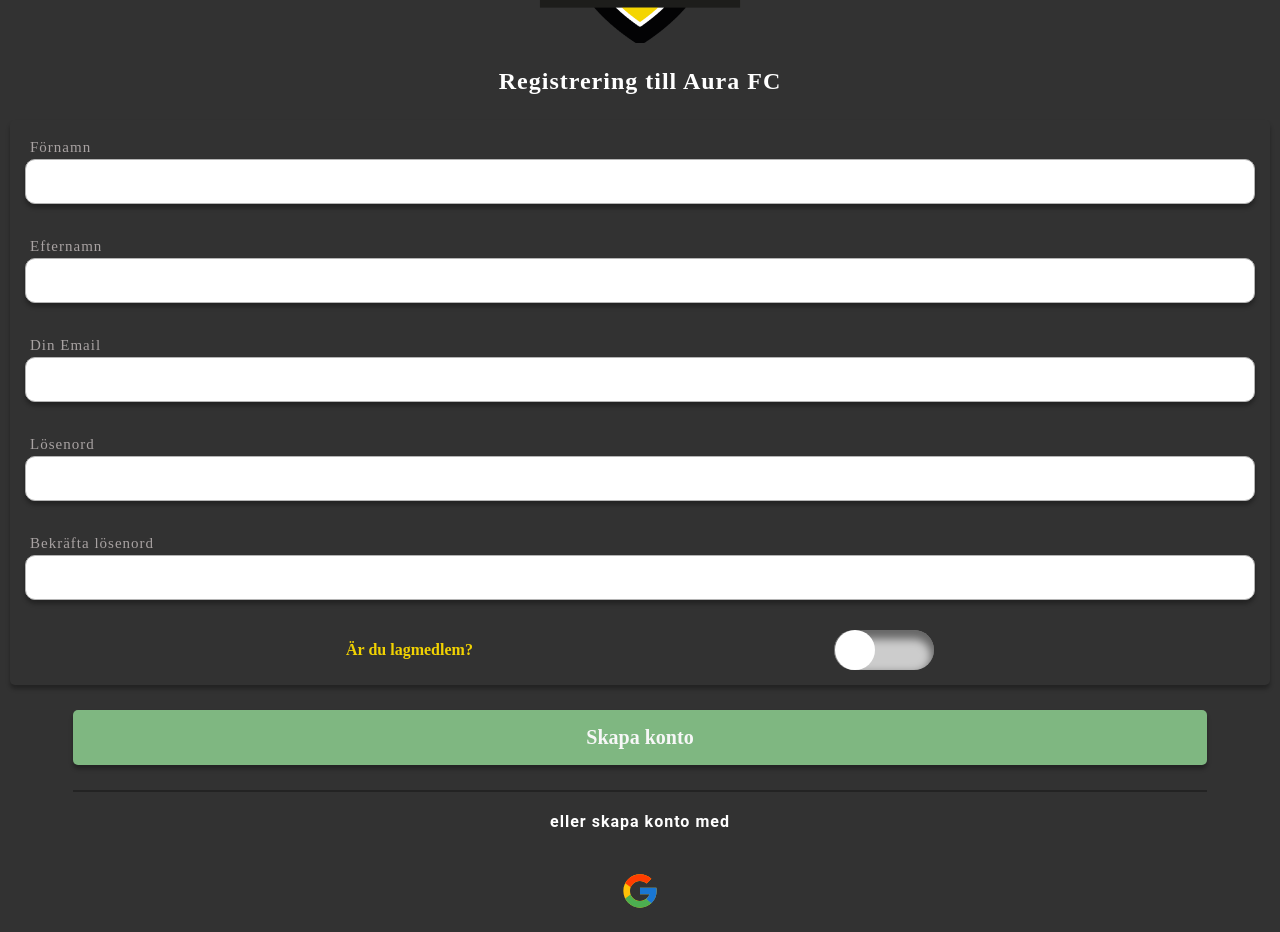
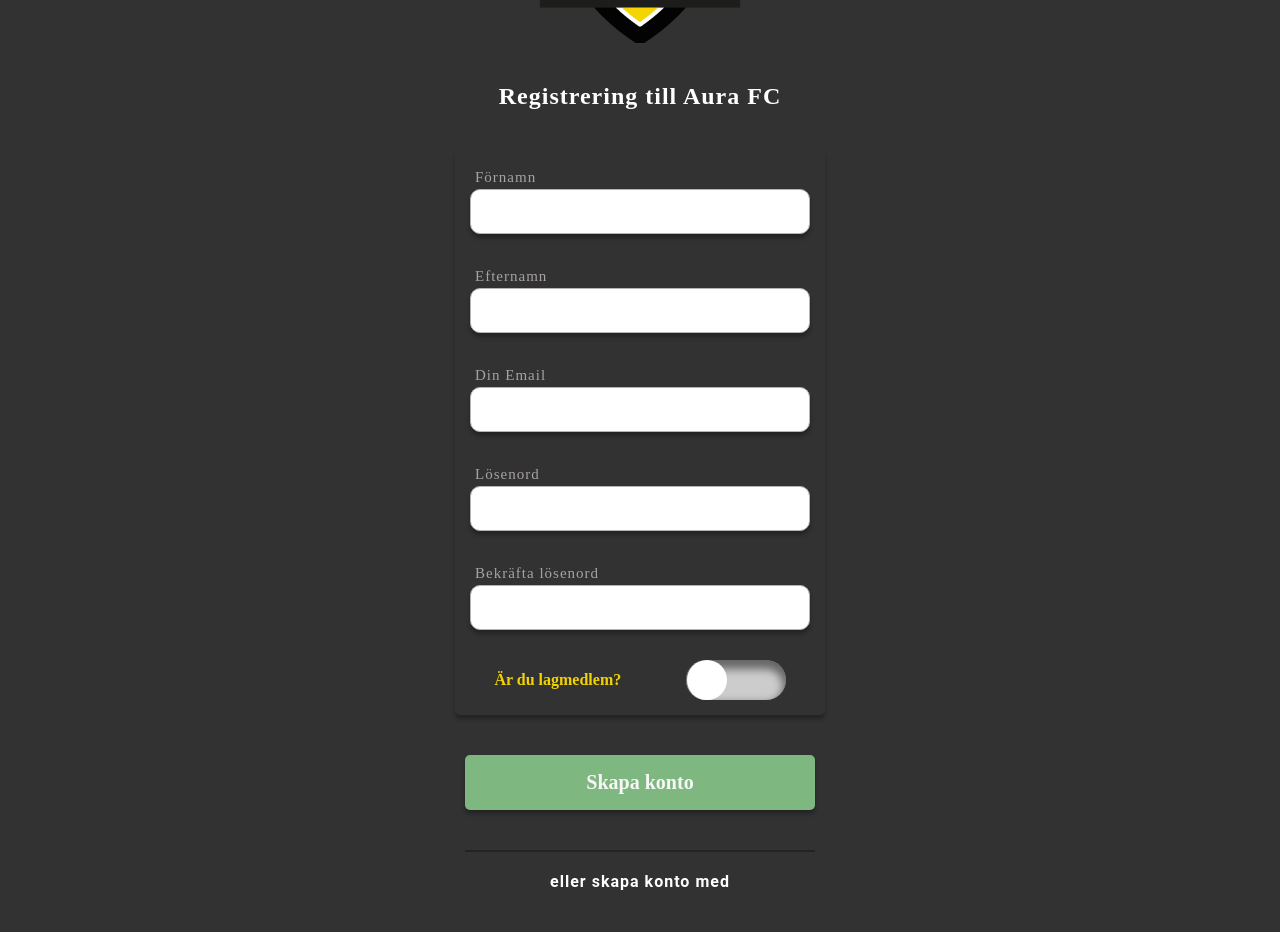
Before and after one commit to RevanToma/FC-AURA, a React (Create React App) app in the folder frontend/: page /signup in a window 1280 px wide. Shown: the part 222-1154 px from the top of the page. Built offline with nearby package versions, Linux system fonts and the light colour scheme; no server answers.

Commit message:
fixed styling of signup component

```diff
--- a/frontend/src/components/common/Button/ButtonTypes.tsx
+++ b/frontend/src/components/common/Button/ButtonTypes.tsx
@@ -33,11 +33,11 @@
 
   signIn: {
     background: theme.color.primaryGreen,
-    width: "90%",
+    width: "35rem",
   },
   disabled: {
     color: theme.color.darkWhite,
     background: theme.color.disabledButton,
-    width: "90%",
+    width: "35rem",
   },
 };
--- a/frontend/src/components/common/Form/ReusableForm.tsx
+++ b/frontend/src/components/common/Form/ReusableForm.tsx
@@ -77,7 +77,13 @@
               name={field.name}
               placeholder={field.placeholder}
               onChange={handleChange}
-              showValidIcon={["name", "lastName", "email"].includes(field.name)}
+              showValidIcon={[
+                "name",
+                "lastName",
+                "email",
+                "password",
+                "passwordConfirm",
+              ].includes(field.name)}
               isValid={fieldValidity[field.name]}
             />
           </div>
--- a/frontend/src/components/common/Form/ReusableFormStyles.tsx
+++ b/frontend/src/components/common/Form/ReusableFormStyles.tsx
@@ -13,12 +13,14 @@
   box-shadow: ${theme.primaryShadow};
   display: flex;
   flex-direction: column;
-  width: 100%;
+  min-width: 37rem;
+  max-width: 50rem;
   align-items: center;
   border-radius: 5px;
 
   div {
-    width: 100%;
+    min-width: 37rem;
+    max-width: 45rem;
     padding: 1.5rem;
     position: relative;
   }
--- a/frontend/src/routes/Signup/SignupStyles.tsx
+++ b/frontend/src/routes/Signup/SignupStyles.tsx
@@ -5,7 +5,7 @@
   display: flex;
   flex-direction: column;
   align-items: center;
-  gap: 2.5rem;
+  gap: 4rem;
   padding: 2rem 1rem;
 
   h1 {
@@ -20,7 +20,7 @@
   align-items: center;
   padding-top: 2rem;
   gap: 4rem;
-  width: 90%;
+  width: 35rem;
   border-top: 2px solid rgba(0, 0, 0, 0.3);
   h6 {
     color: #ffffff;
--- a/frontend/src/theme/GlobalStyles.tsx
+++ b/frontend/src/theme/GlobalStyles.tsx
@@ -26,7 +26,7 @@
   Arial, sans-serif;
   font-size: 1.4rem;
 
-  overflow: scroll;
+
 }
 
 li {
```
